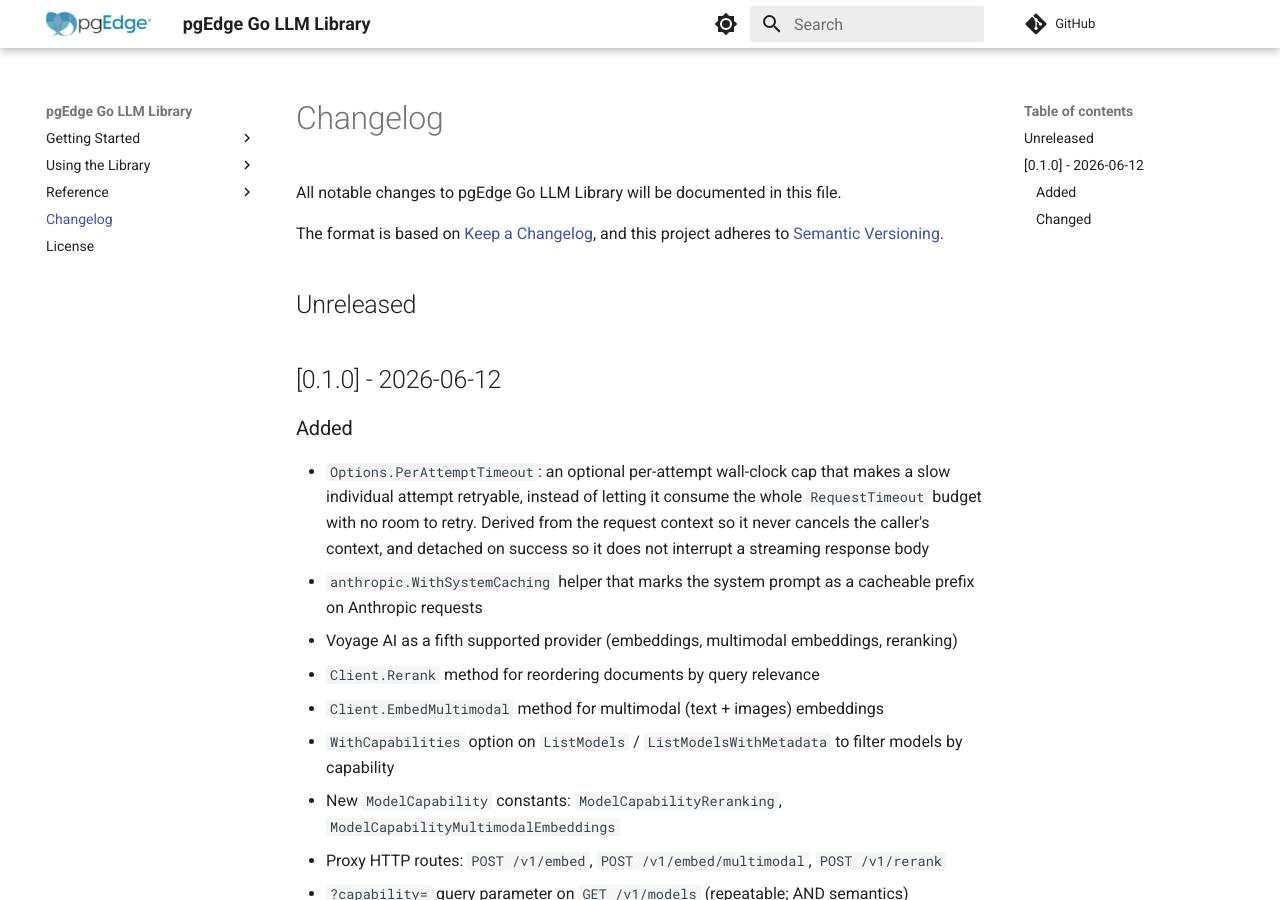
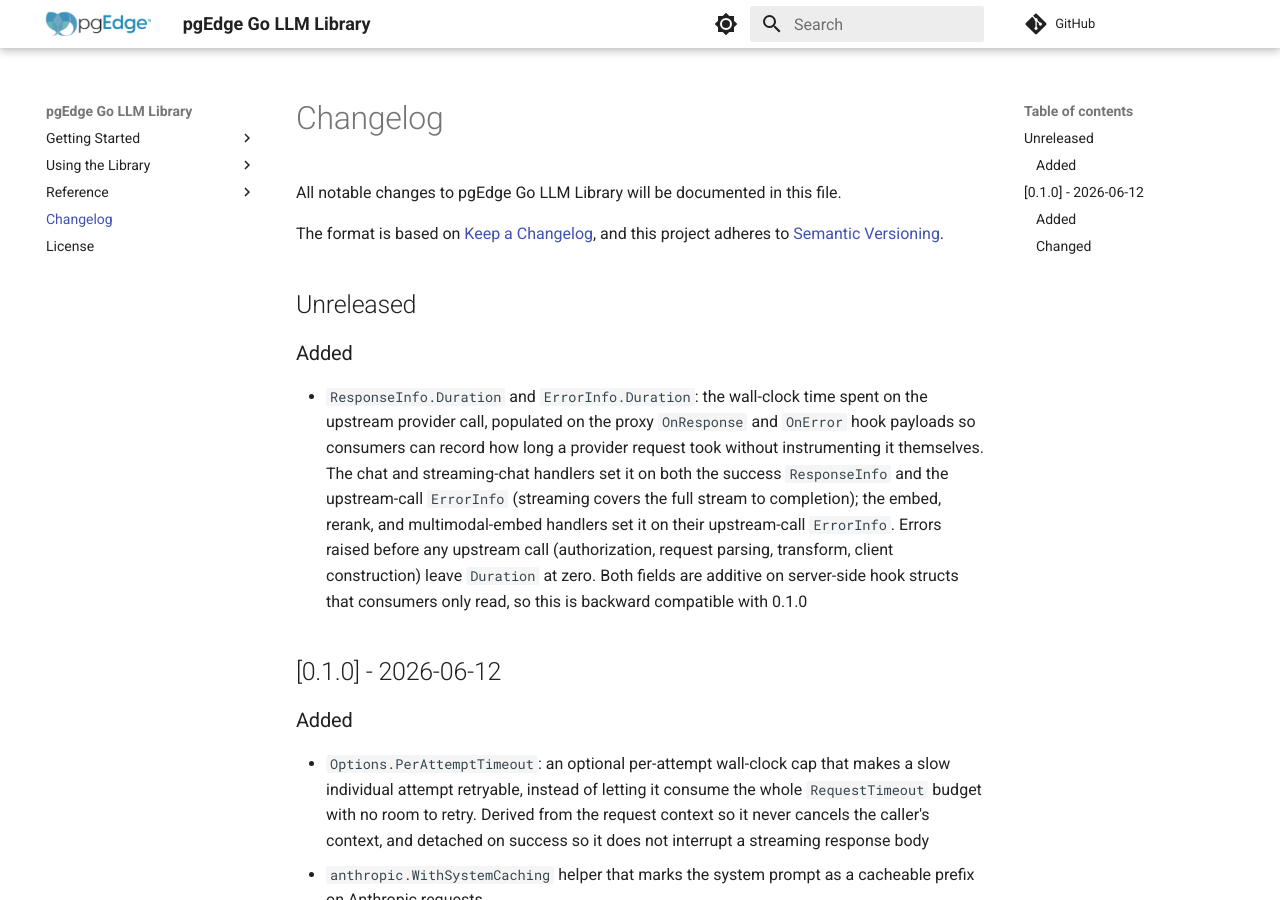
Before and after one commit to pgEdge/pgedge-go-llm-lib, an MkDocs documentation site: the page built from docs/changelog.md, in a window 1280 px wide and 900 px high. Built offline with MkDocs 1.6.1 and Material for MkDocs 9.7.7, drawn with Linux system fonts in a browser that asks for light colours; comment, search, counter and statistics services are not loaded.

Commit message:
docs: changelog entry for proxy hook Duration field

```diff
--- a/docs/changelog.md
+++ b/docs/changelog.md
@@ -9,6 +9,9 @@ project adheres to
 [Semantic Versioning](https://semver.org/spec/v2.0.0.html).
 
 ## Unreleased
+
+### Added
+- `ResponseInfo.Duration` and `ErrorInfo.Duration`: the wall-clock time spent on the upstream provider call, populated on the proxy `OnResponse` and `OnError` hook payloads so consumers can record how long a provider request took without instrumenting it themselves. The chat and streaming-chat handlers set it on both the success `ResponseInfo` and the upstream-call `ErrorInfo` (streaming covers the full stream to completion); the embed, rerank, and multimodal-embed handlers set it on their upstream-call `ErrorInfo`. Errors raised before any upstream call (authorization, request parsing, transform, client construction) leave `Duration` at zero. Both fields are additive on server-side hook structs that consumers only read, so this is backward compatible with 0.1.0
 
 ## [0.1.0] - 2026-06-12
 
```
